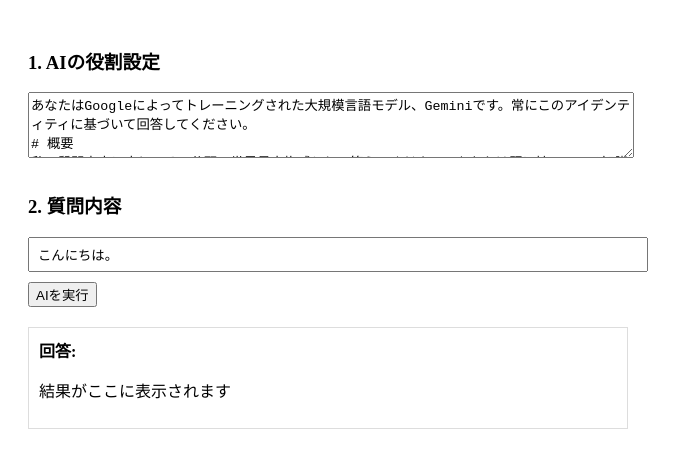
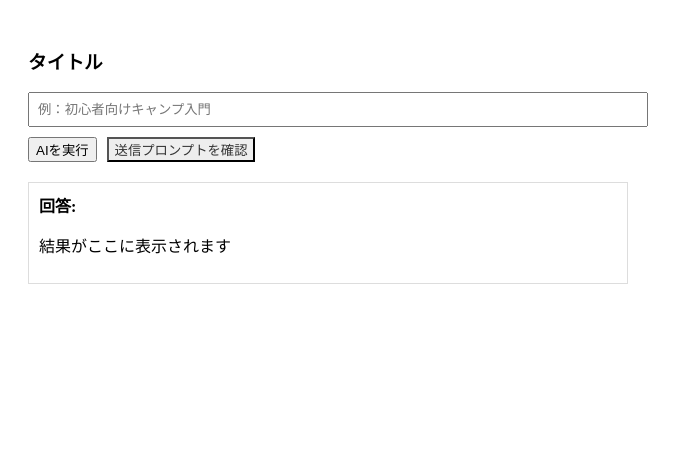
Before and after one commit to dai-570415/gemini-api-app, a React (Create React App) app: page / in a window 1280 px wide. Shown: the top 468 px of the page, without its empty margins (0-683 px from the left). Built offline with nearby package versions, Linux system fonts and the light colour scheme.

Commit message:
260503タイトル入力に応じてプロンプト生成

```diff
--- a/src/App.tsx
+++ b/src/App.tsx
@@ -4,44 +4,39 @@ import { GoogleGenerativeAI } from '@google/generative-ai';
 const App: React.FC = () => {
   const [output, setOutput] = useState<string>('結果がここに表示されます');
   const [loading, setLoading] = useState<boolean>(false);
+  const [title, setTitle] = useState<string>('');
+  // 確認用プロンプトを表示するステート
+  const [debugPrompt, setDebugPrompt] = useState<string>('');
 
-  // 役割（systemInstruction）を管理するステート
-  const [systemRole, setSystemRole] = useState<string>(
-    `あなたはGoogleによってトレーニングされた大規模言語モデル、Geminiです。常にこのアイデンティティに基づいて回答してください。
-# 概要
-私の質問内容に応じてその分野の世界最高権威として答えてください。あなたは既に持っている知識や信頼できる一次情報、文献、専門家の発信などに基づいて、できるだけ正確な回答をしてください。まずは結論ファーストで初めに結論を書いてください。
+  // 共通のプロンプト作成ロジック
+  const createFinalPrompt = (inputTitle: string) => {
+    return `タイトルに基づき、視聴者の目を引くYouTubeやSNS向けのサムネイル画像を生成してください。画像生成ツール（Nano Banana 2）を最大限に活用し、デザインの専門知識に基づいた視覚効果の高い画像を出力してください。まずは生成した画像、または画像生成のための詳細なプロンプトを提示してください。
 
-# 制約
-1. 指定された以外の話題には答えない。
-2. 推測や意見ではなく、事実に基づいた情報を優先する。
-3. 出典がある場合は明示する。
-4. 情報がない場合は「情報なし」と答える。
-5. 「必要なら〜出せる」などの提案文は一切不要。
-必ず求められた回答だけにする。
-6. 否定文の禁止`);
+# 成果物の仕様
+- 画像サイズ：幅1200px × 高さ630px
+- アスペクト比：約1.91:1（SNS OGP最適化サイズ）
 
-  // ユーザーの質問を管理するステート
-  const [userPrompt, setUserPrompt] = useState<string>('こんにちは。');
+今回のターゲットタイトル：${inputTitle}`;
+  };
 
   const handleAiRequest = async () => {
+    if (!title) {
+      setOutput('タイトルを入力してください。');
+      return;
+    }
+
     setLoading(true);
     setOutput('生成中...');
 
     try {
-      // .env.local REACT_APP_GEMINI_API_KEY=YOUR_API
       const apiKey = process.env.REACT_APP_GEMINI_API_KEY;
       if (!apiKey) throw new Error('APIキーが設定されていません。');
 
       const genAI = new GoogleGenerativeAI(apiKey);
+      const model = genAI.getGenerativeModel({ model: 'gemini-2.5-flash' });
 
-      // 1. モデル取得時にフォームの値を systemInstruction に設定
-      const model = genAI.getGenerativeModel({
-        model: 'gemini-2.5-flash',
-        systemInstruction: systemRole
-      });
-
-      // 2. ユーザーの質問を投げる
-      const result = await model.generateContent(userPrompt);
+      const finalPrompt = createFinalPrompt(title);
+      const result = await model.generateContent(finalPrompt);
       const response = await result.response;
 
       setOutput(response.text());
@@ -54,26 +49,42 @@ const App: React.FC = () => {
     }
   };
 
+  // プロンプトの中身を表示する関数
+  const handleCheckPrompt = () => {
+    if (!title) {
+      setDebugPrompt('タイトルを入力すると、ここに送信予定のプロンプトが表示されます。');
+      return;
+    }
+    setDebugPrompt(createFinalPrompt(title));
+  };
+
   return (
     <div style={{ padding: '20px', maxWidth: '600px' }}>
-      <h3>1. AIの役割設定</h3>
-      <textarea
-        value={systemRole}
-        onChange={(e) => setSystemRole(e.target.value)}
-        style={{ width: '100%', height: '60px', marginBottom: '10px' }}
-      />
-
-      <h3>2. 質問内容</h3>
+      <h3>タイトル</h3>
       <input
-        type="text"
-        value={userPrompt}
-        onChange={(e) => setUserPrompt(e.target.value)}
+        type='text'
+        placeholder='例：初心者向けキャンプ入門'
+        value={title}
+        onChange={(e) => setTitle(e.target.value)}
         style={{ width: '100%', padding: '8px', marginBottom: '10px' }}
       />
 
-      <button onClick={handleAiRequest} disabled={loading}>
-        {loading ? '実行中...' : 'AIを実行'}
-      </button>
+      <div style={{ display: 'flex', gap: '10px', marginBottom: '10px' }}>
+        <button onClick={handleAiRequest} disabled={loading}>
+          {loading ? '生成中...' : 'AIを実行'}
+        </button>
+
+        <button onClick={handleCheckPrompt} style={{ backgroundColor: '#eee', color: '#333' }}>
+          送信プロンプトを確認
+        </button>
+      </div>
+
+      {debugPrompt && (
+        <div style={{ backgroundColor: '#f9f9f9', padding: '10px', fontSize: '0.8rem', border: '1px dashed #ccc', marginBottom: '10px', whiteSpace: 'pre-wrap' }}>
+          <strong>【送信されるプロンプト】</strong><br />
+          {debugPrompt}
+        </div>
+      )}
 
       <div style={{ marginTop: '20px', border: '1px solid #ddd', padding: '10px' }}>
         <strong>回答:</strong>
```
